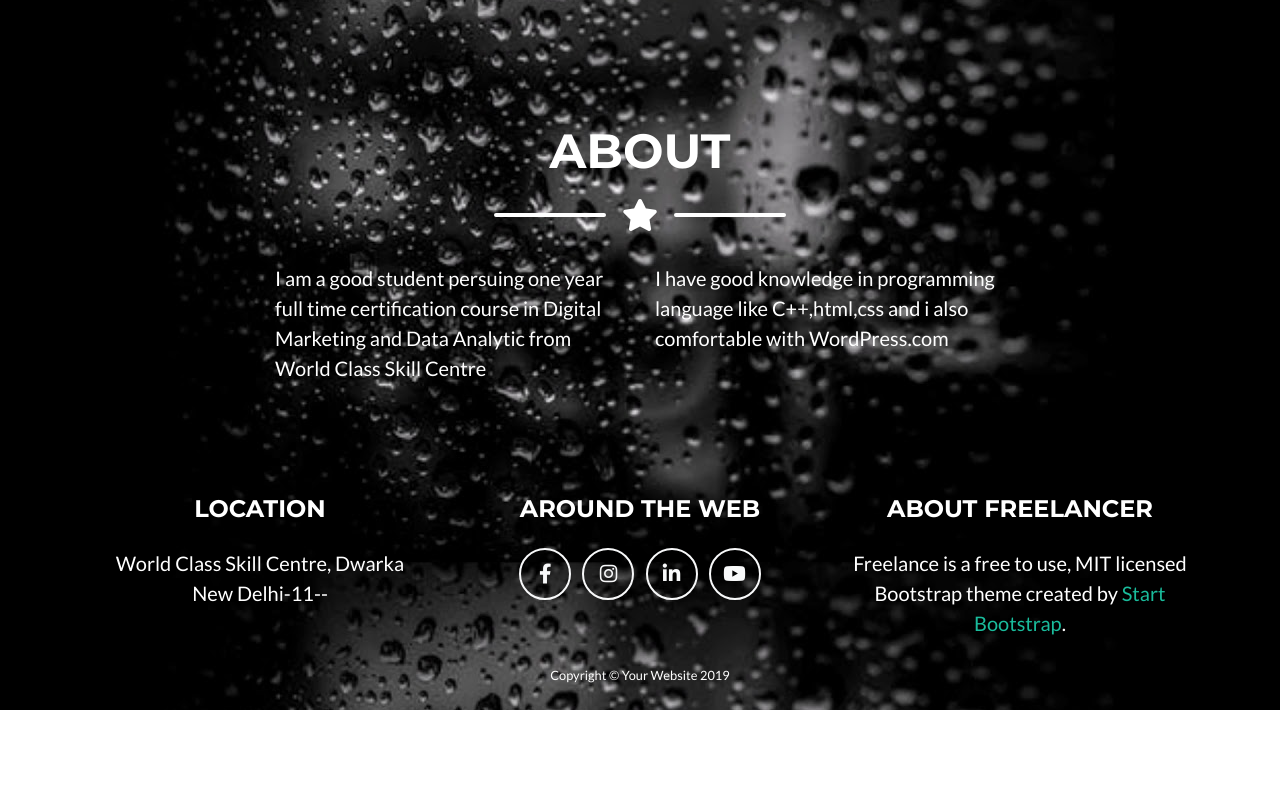
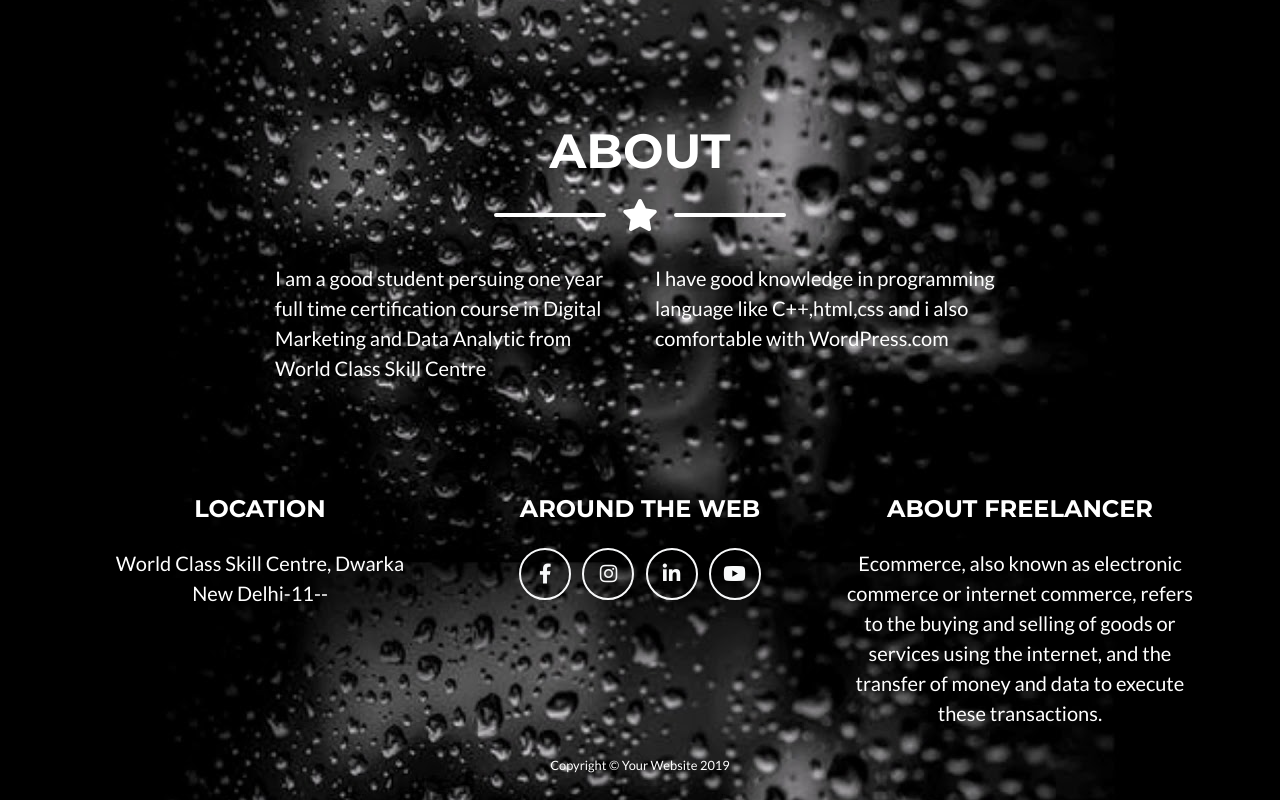
Before and after one commit to Tusharhub/Myportfolio, a website with bundled scripts: page index.html in a window 1280 px wide. Shown: the part 1598-2398 px from the top of the page. Before the commit the page ends 2308 px from the top, so only its background shows below. Built offline with nearby package versions, Linux system fonts and the light colour scheme; files whose address does not match are found by name.

Commit message:
Update index.html

```diff
--- a/index.html
+++ b/index.html
@@ -273,8 +273,7 @@
         <!-- Footer About Text -->
         <div class="col-lg-4">
           <h4 class="text-uppercase mb-4">About Freelancer</h4>
-          <p class="lead mb-0">Freelance is a free to use, MIT licensed Bootstrap theme created by
-            <a href="http://startbootstrap.com">Start Bootstrap</a>.</p>
+          <p class="lead mb-0">Ecommerce, also known as electronic commerce or internet commerce, refers to the buying and selling of goods or services using the internet, and the transfer of money and data to execute these transactions.</p>
         </div>
 
       </div>
```
